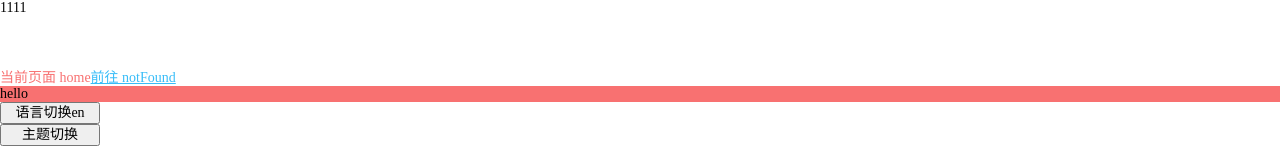
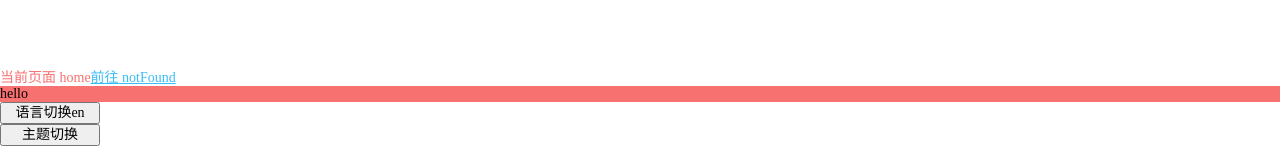
Before and after one commit to CodeGetters/studtworkFrond, a Vue app: page / in a window 1280 px wide. Shown: the top 160 px of the page. Built offline with nearby package versions, Linux system fonts and the light colour scheme.

Commit message:
feat: ✨ add viest unit testing

```diff
--- a/package.json
+++ b/package.json
@@ -8,6 +8,7 @@
     "build": "vue-tsc && vite build",
     "preview": "vite preview",
     "cz": "git cz",
+    "test": "vitest",
     "prepare": "husky install",
     "lint": "eslint . --ext .vue,.js,.ts,.jsx,.tsx --fix",
     "format": "prettier --write ./**/*.{vue,ts,tsx,js,jsx,css,less,scss,json,md}"
@@ -65,6 +66,7 @@
     "vite-plugin-checker": "^0.6.1",
     "vite-plugin-compression": "^0.5.1",
     "vite-plugin-vue-devtools": "^1.0.0-rc.2",
+    "vitest": "^0.34.2",
     "vue-tsc": "^1.8.5"
   }
 }
--- a/src/layouts/HeaderCom.vue
+++ b/src/layouts/HeaderCom.vue
@@ -1,7 +1,7 @@
 <script setup lang="ts"></script>
 
 <template>
-  <div class="headerCom w100% h70px">1111</div>
+  <div class="headerCom w100% h70px"></div>
 </template>
 
 <style scoped lang="scss"></style>
--- /dev/null
+++ b/src/pages/LoginPage.vue
@@ -0,0 +1,5 @@
+<script setup lang="ts"></script>
+
+<template>
+  <div></div>
+</template>
```
Also changed, not shown: src/@types/config.d.ts (added), 2 other files (tests, documents, lock files or other folders).
